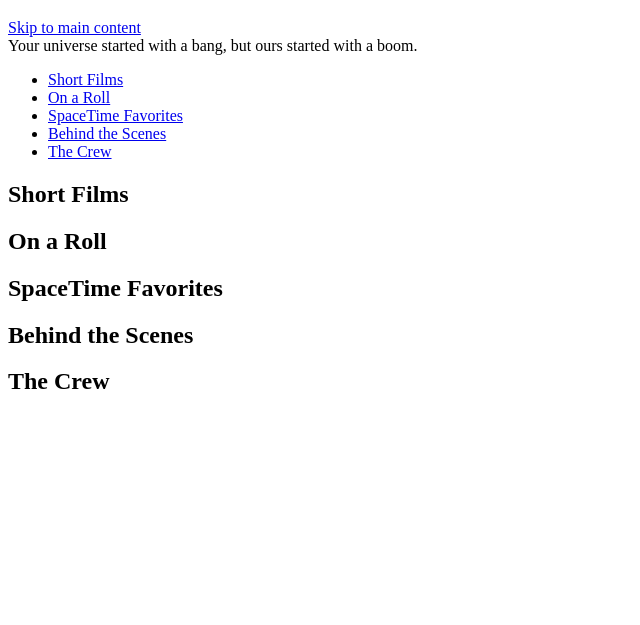
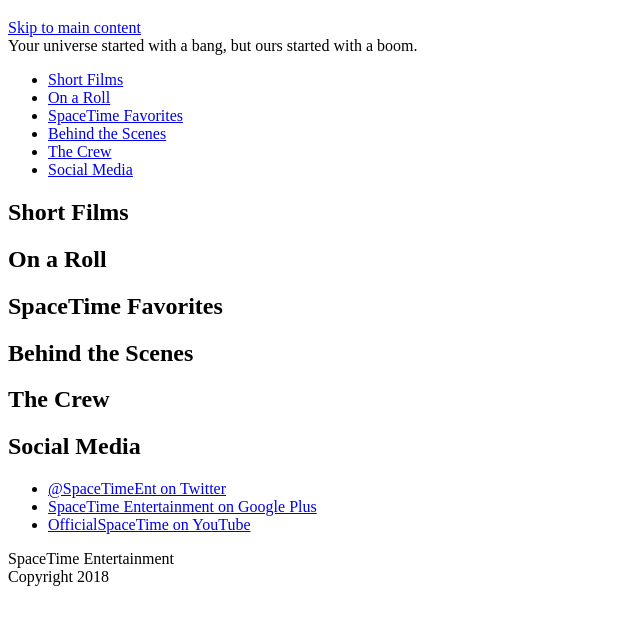
Before and after one commit to CR96/SpaceTIme, a plain HTML site: page index.html in a window 1280 px wide. Shown: the part 61-686 px from the top of the page, without its empty margins (0-640 px from the left). Drawn offline with Linux system fonts and the light colour scheme.

Commit message:
Add social links and footer

```diff
--- a/index.html
+++ b/index.html
@@ -29,6 +29,9 @@
 				<li>
 					<a href="#crew">The Crew</a>
 				</li>
+				<li>
+					<a href="#social">Social Media</a>
+				</li>
 			</ul>
 		</nav>
 		<main id="content_main">
@@ -37,5 +40,24 @@
 			<h2 id="favorites">SpaceTime Favorites</h2>
 			<h2 id="behind_the_scenes">Behind the Scenes</h2>
 			<h2 id="crew">The Crew</h2>
+		</main>
+		<aside id="content_social">
+			<h2 id="social">Social Media</h2>
+			<ul>
+				<li>
+					<a href="https://twitter.com/SpaceTimeEnt" target="_blank" rel="noopener noreferrer">@SpaceTimeEnt on Twitter</a>
+				</li>
+				<li>
+					<a href="https://plus.google.com/102259219373055496648" target="_blank" rel="noopener noreferrer">SpaceTime Entertainment on Google Plus</a>
+				</li>
+				<li>
+					<a href="https://youtube.com/user/OfficialSpaceTime" target="_blank" rel="noopener noreferrer">OfficialSpaceTime on YouTube</a>
+				</li>
+			</ul>
+		</aside>
 	</body>
+	<footer>
+		<div>SpaceTime Entertainment</div>
+		<div>Copyright 2018</div>
+	</footer>
 </html>
```
